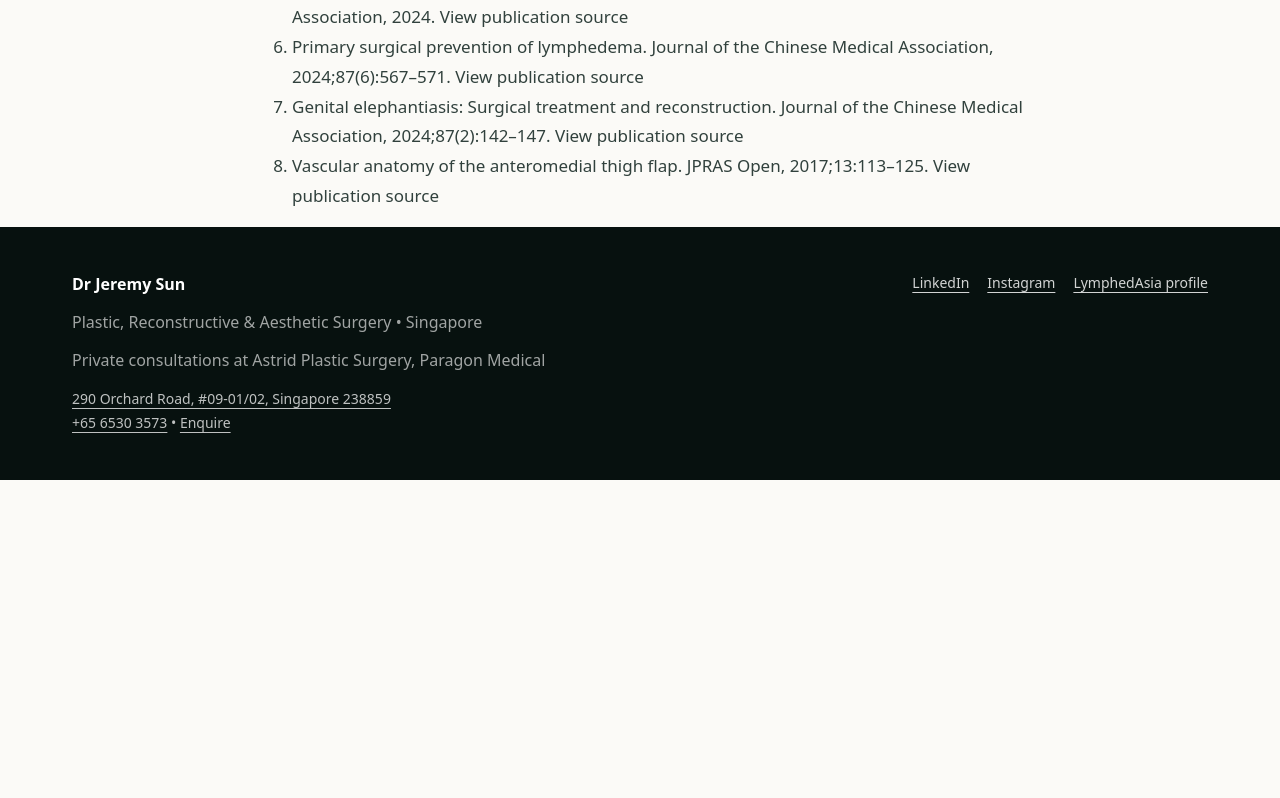
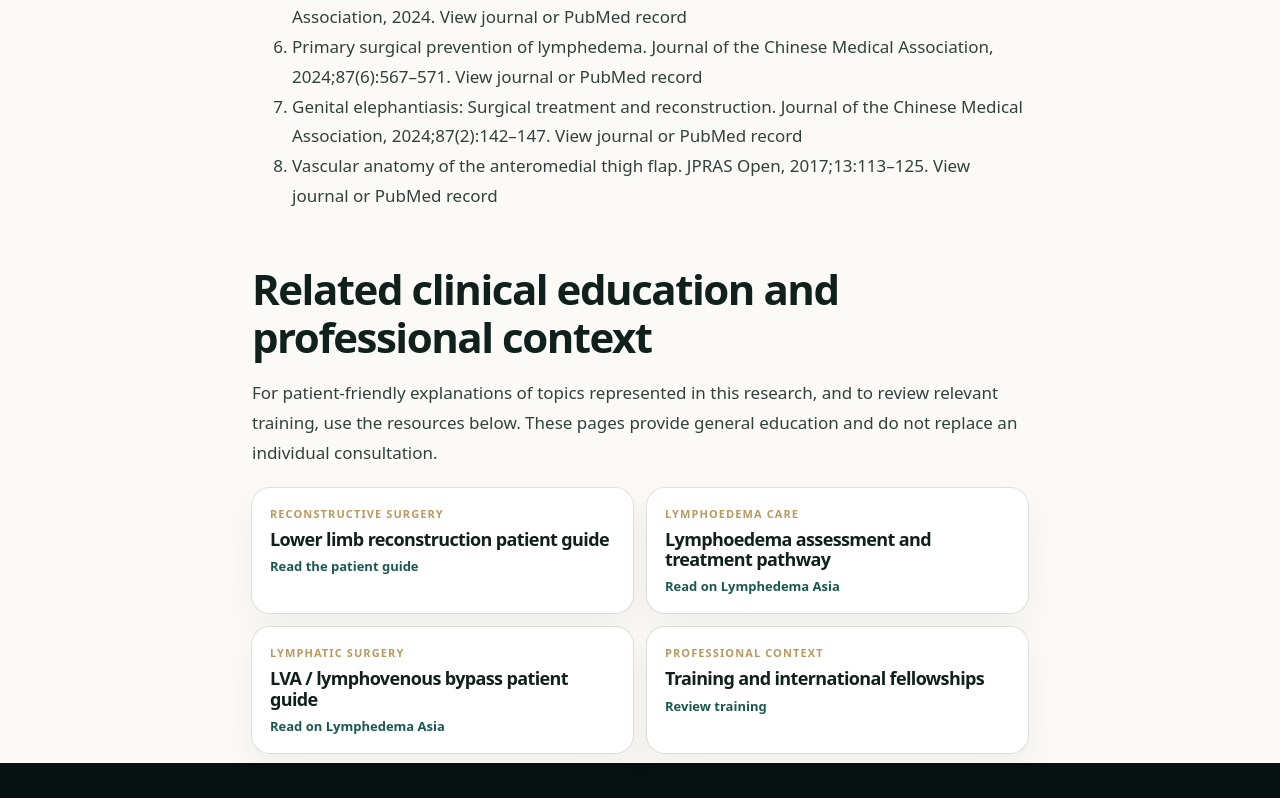
Before and after one commit to zatyrical/plasticwebsite, a Next.js app: page /publications in a window 1280 px wide. Shown: the part 902-1700 px from the top of the page. Before the commit the page ends 1382 px from the top, so only its background shows below. Built offline with nearby package versions, Linux system fonts and the light colour scheme.

Commit message:
seo: add publication authority paths

```diff
--- a/app/publications/page.tsx
+++ b/app/publications/page.tsx
@@ -1,4 +1,5 @@
 import type { Metadata } from 'next';
+import Link from 'next/link';
 import Navigation from '../Navigation';
 
 const publications = [
@@ -61,11 +62,40 @@ export default function PublicationsPage() {
               <li key={publication}>
                 {publication}
                 {publicationSources[publication] && (
-                  <> <a href={publicationSources[publication]}>View publication source</a></>
+                  <> <a href={publicationSources[publication]} aria-label={`View the journal or PubMed record for ${publication}`}>View journal or PubMed record</a></>
                 )}
               </li>
             ))}
           </ol>
+
+          <section aria-labelledby="related-clinical-education">
+            <h2 id="related-clinical-education">Related clinical education and professional context</h2>
+            <p>
+              For patient-friendly explanations of topics represented in this research, and to review relevant training, use the resources below. These pages provide general education and do not replace an individual consultation.
+            </p>
+            <div className="related-grid">
+              <Link href="/lower-limb-reconstruction-singapore" className="related-card">
+                <small>Reconstructive surgery</small>
+                <strong>Lower limb reconstruction patient guide</strong>
+                <span>Read the patient guide</span>
+              </Link>
+              <a href="https://lymphedasia.com/lymphedema-treatment/" className="related-card">
+                <small>Lymphoedema care</small>
+                <strong>Lymphoedema assessment and treatment pathway</strong>
+                <span>Read on Lymphedema Asia</span>
+              </a>
+              <a href="https://lymphedasia.com/lva-surgery-singapore/" className="related-card">
+                <small>Lymphatic surgery</small>
+                <strong>LVA / lymphovenous bypass patient guide</strong>
+                <span>Read on Lymphedema Asia</span>
+              </a>
+              <Link href="/training-and-fellowships" className="related-card">
+                <small>Professional context</small>
+                <strong>Training and international fellowships</strong>
+                <span>Review training</span>
+              </Link>
+            </div>
+          </section>
         </div>
       </article>
     </main>
```
